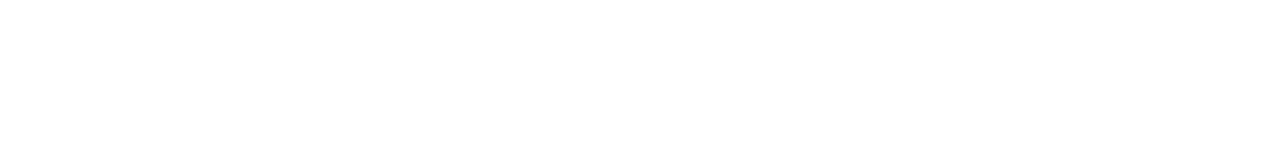
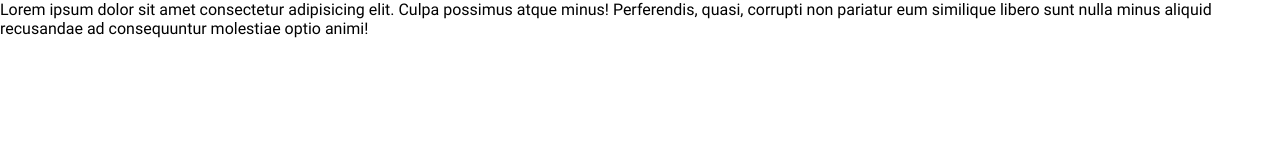
Before and after one commit to ZoitovNurulloh/oneflow, a plain HTML site: page index.html in a window 1280 px wide. Drawn offline with Linux system fonts and the light colour scheme.

Commit message:
new-code2

```diff
--- a/index.html
+++ b/index.html
@@ -8,6 +8,6 @@
   <title>Oneflow</title>
 </head>
 <body>
-
+ <p>Lorem ipsum dolor sit amet consectetur adipisicing elit. Culpa possimus atque minus! Perferendis, quasi, corrupti non pariatur eum similique libero sunt nulla minus aliquid recusandae ad consequuntur molestiae optio animi!</p>
 </body>
 </html>
```
